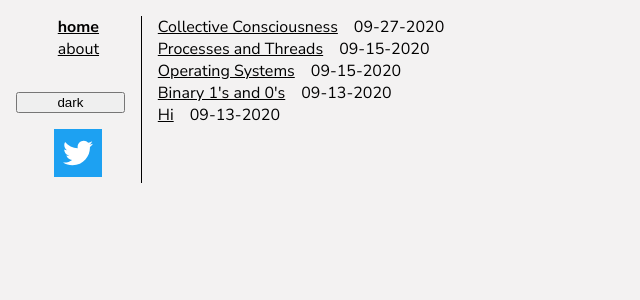
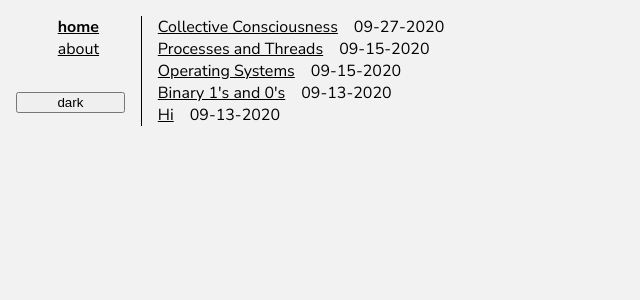
Before and after one commit to sercandumansiz/sercandumansiz.github.io, a Jekyll site: the page built from index.markdown, in a window 1280 px wide. Shown: the top 300 px of the page, without its empty margins (0-640 px from the left). Built offline with Jekyll 4.4.1, drawn with Linux system fonts in a browser that asks for light colours.

Commit message:
removed social links

```diff
--- a/_data/socials.yml
+++ /dev/null
@@ -1,3 +0,0 @@
-links:
-- title: twitter
-  url: https://www.twitter.com/sercandumansiz
--- a/_includes/navigation.html
+++ b/_includes/navigation.html
@@ -8,14 +8,4 @@
     </ul>
 
      <button class="toggle" id="theme-toggle" onclick="modeSwitcher()">light</button>
-
-     <ul>
-        {% for item in site.data.socials.links %}
-            <li class="social">
-                <a target="_blank" href="{{ item.url }}">
-                    <img src="/assets/images/{{item.title}}.svg">
-                </a>
-            </li>
-        {% endfor %}
-    </ul>
 </nav>
--- a/_sass/theme.scss
+++ b/_sass/theme.scss
@@ -119,12 +119,3 @@ blockquote {
 blockquote p {
     padding: 1rem;
 }
-
-.social {
-    padding-top: 1rem;
-}
-
-.social a img {
-    height: 3rem;
-    width: 3rem;
-}
```
